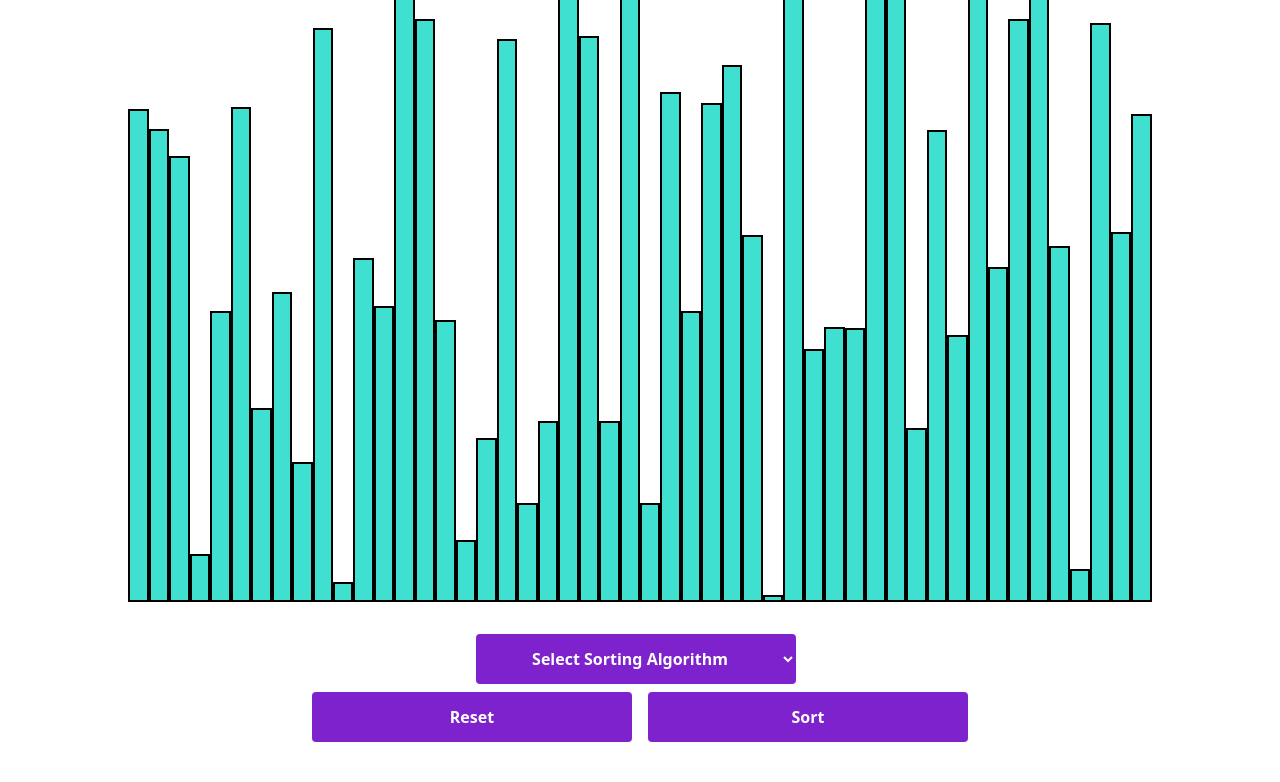
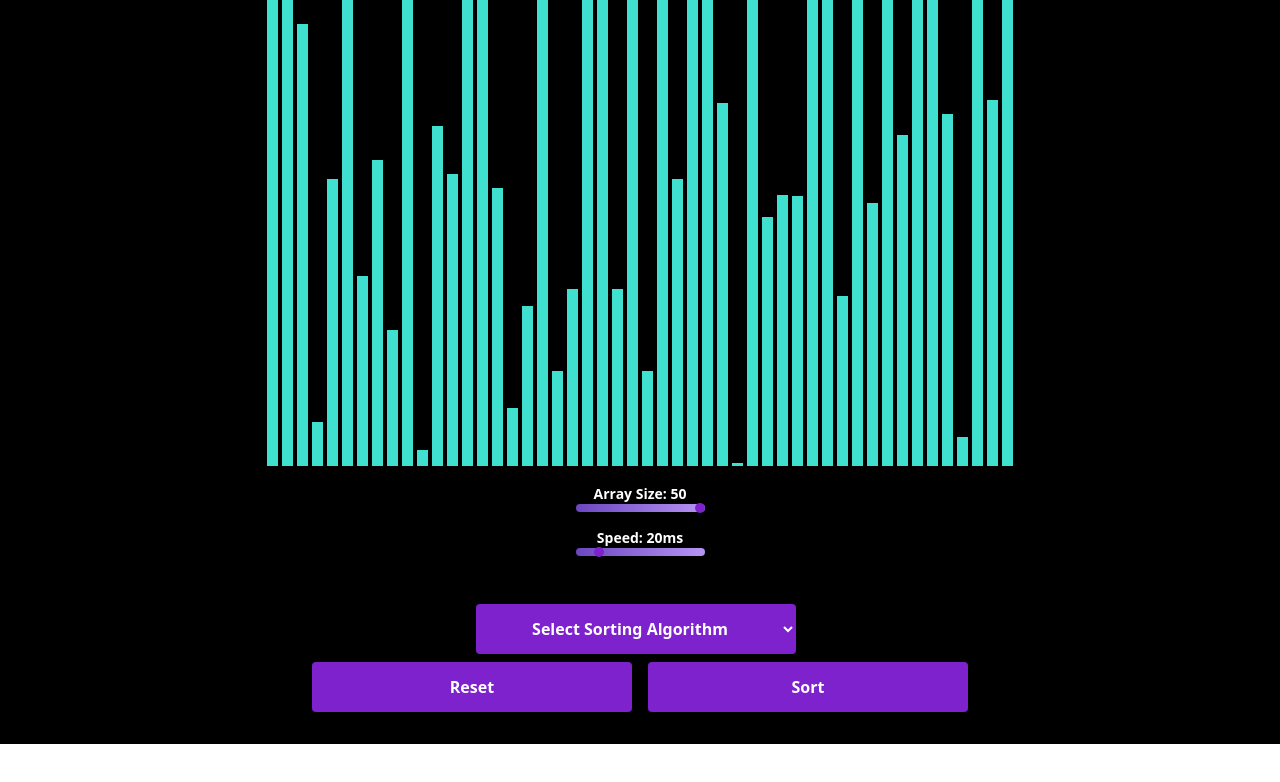
Before and after one commit to BasicallyManny/Algorithm-Visualizer, a React (Vite) app: page /visualizer in a window 1280 px wide. Shown: the top 782 px of the page. Built offline with nearby package versions, Linux system fonts and the light colour scheme.

Commit message:
implemented array size and speed slider and updated toast notifications

```diff
--- a/package.json
+++ b/package.json
@@ -14,6 +14,7 @@
     "react": "^18.3.1",
     "react-dom": "^18.3.1",
     "react-hot-toast": "^2.4.1",
+    "react-router-dom": "^6.27.0",
     "react-toastify": "^10.0.6"
   },
   "devDependencies": {
--- a/src/App.tsx
+++ b/src/App.tsx
@@ -1,16 +1,25 @@
-import './App.css'
-import Visualizer from './components/Visualizer'
+import React, { useState } from 'react';
+import './App.css';
+import Visualizer from './components/Visualizer';
+import Navbar from './components/Navbar';
 
 function App() {
+    const [arraySize, setArraySize] = useState(50);  // State for array size
+    const [animationSpeed, setAnimationSpeed] = useState(20); // State for animation speed
 
-
-  return (
-    <div>
-      <div className="fixed bottom-14 left-0 right-0 mx-auto">
-        <Visualizer ArraySize={50} />
-      </div>
-    </div>
-  );
+    return (
+        <div>
+            <Navbar />
+            <div className="fixed bottom-14 left-0 right-0 mx-auto bg-black">
+                <Visualizer
+                    ArraySize={arraySize}
+                    AnimationSpeed={animationSpeed}
+                    setArraySize={setArraySize}         // Passing state setter for array size
+                    setAnimationSpeed={setAnimationSpeed} // Passing state setter for animation speed
+                />
+            </div>
+        </div>
+    );
 }
 
-export default App
+export default App;
--- /dev/null
+++ b/src/components/Navbar.tsx
@@ -0,0 +1,9 @@
+export default function Navbar() {
+    return (
+        <div className="navbar bg-base-100">
+            <div className="flex-1">
+                <a className="btn btn-ghost normal-case text-xl">Sorting Visualizer</a>
+            </div>
+        </div>
+    );
+}
--- a/src/components/Visualizer.tsx
+++ b/src/components/Visualizer.tsx
@@ -1,6 +1,9 @@
 import React from "react";
 import * as algorithms from "../algorithms/sortingAlgorithms";
 import { motion } from 'framer-motion'; // Import framer-motion
+import { ToastContainer, toast } from 'react-toastify';
+import 'react-toastify/dist/ReactToastify.css';
+
 
 // Default Animation variables
 const ANIMATION_SPEED_MS = 20; // Adjusted for smoother animation
@@ -10,6 +13,9 @@ const SECONDARY_COLOR = 'red';
 // Define the types for props (if any are needed)
 interface VisualizerProps {
     ArraySize?: number; // Optional prop for setting the array size
+    AnimationSpeed: number;
+    setArraySize: (size: number) => void;       // Prop to update array size
+    setAnimationSpeed: (speed: number) => void; // Prop to update animation speed
 }
 
 // Define the state types
@@ -25,7 +31,7 @@ export default class Visualizer extends React.Component<VisualizerProps, Visuali
         super(props);
         this.state = {
             array: [],
-            selectedAlgorithm: "",
+            selectedAlgorithm: "NOTHING",
             barHeights: [], // Initial heights (empty)
             barColors: [] // Initial colors (empty)
         };
@@ -36,6 +42,13 @@ export default class Visualizer extends React.Component<VisualizerProps, Visuali
      */
     componentDidMount(): void {
         this.resetArray();
+    }
+
+    // Use componentDidUpdate to check if ArraySize has changed
+    componentDidUpdate(prevProps: VisualizerProps): void {
+        if (prevProps.ArraySize !== this.props.ArraySize) {
+            this.resetArray();
+        }
     }
 
     /**
@@ -193,17 +206,25 @@ export default class Visualizer extends React.Component<VisualizerProps, Visuali
      */
     handleSort(): void {
         const { selectedAlgorithm } = this.state;
-        if (selectedAlgorithm === "insertionSort") {
-            this.insertionSort();
-        } else if (selectedAlgorithm === "mergeSort") {
+        if(selectedAlgorithm === "NOTHING"){
+            this.notifyUser("Please select a sorting algorithm before sorting.", 'error');
+        }
+        else if (selectedAlgorithm === "insertionSort") {
+           this.insertionSort();
+        }else if (selectedAlgorithm === "mergeSort") {
             this.mergeSort();
-        } else if (selectedAlgorithm === "quickSort") {
+        }else if (selectedAlgorithm === "quickSort") {
             this.quickSort();
         }
-        else if (selectedAlgorithm === "NOTHING") {
-            alert("Please select a sorting algorithm before sorting.");
+    }
+
+    notifyUser = (message, type) => {
+        if (type === 'success') {
+            toast.success(message);
+        } else if (type === 'error') {
+            toast.error(message);
         }
-    }
+    };
 
     /**
      * Checks if the array is sorted in ascending order
@@ -226,13 +247,14 @@ export default class Visualizer extends React.Component<VisualizerProps, Visuali
 
         return (
             //UI ELEMENTS
-            <div id="visualizer-container" className="flex justify-center flex-col items-center h-screen !mt-8">
+            <div id="visualizer-container" className="flex justify-center flex-col items-center !mt-8 !mb-8 ">
                 <div
                     id="visualizer-wrapper"
                     className="flex justify-center items-end !mt-4"
                     style={{
                         height: '80vh',
                         width: '80vw',
+                        maxWidth: '1200px', // Set a max width to avoid over-expanding the container
                     }}
                 >
                     {/* RENDERING ARRAY BARS */}
@@ -245,13 +267,44 @@ export default class Visualizer extends React.Component<VisualizerProps, Visuali
                             transition={{ ease: "linear", stiffness: 100 }}
                             style={{
                                 backgroundColor: barColors[idx], // Color controlled by state
-                                width: `${(100 / barHeights.length)}%`, // Ensure bars fit in the container
+                                width: `min(100% / ${barHeights.length}, 15px)`, // Set a minimum width for bars
                             }}
                         />
                     ))}
                 </div>
+                <div id="array-size-selecors">
+                    {/* Slider for adjusting array size */}
+                    <div id="sizeSlider" className="flex flex-col items-center text-white m-4">
+                        <label className="text-sm font-bold text-white">Array Size: {this.props.ArraySize}</label>
+                        <input
+                            type="range"
+                            min="10"
+                            max="50"
+                            value={this.props.ArraySize}
+                            onChange={(e) => this.props.setArraySize(Number(e.target.value))}
+                            className="w-full appearance-none h-2 rounded-full bg-purple-700 cursor-pointer"
+                            style={{
+                                background: 'linear-gradient(to right, #6b46c1, #b794f4)', // Gradient purple for track
+                            }}
+                        />
+                    </div>
+                    {/* Slider for adjusting animation speed */}
+                    <div className="flex flex-col items-center text-white m-4">
+                        <label className="text-sm font-bold">Speed: {this.props.AnimationSpeed}ms</label>
+                        <input
+                            type="range"
+                            min="5"
+                            max="100"
+                            value={this.props.AnimationSpeed}
+                            onChange={(e) => this.props.setAnimationSpeed(Number(e.target.value))}
+                            className="w-full appearance-none h-2 rounded-full bg-purple-700 cursor-pointer"
+                            style={{
+                                background: 'linear-gradient(to right, #6b46c1, #b794f4)', // Gradient purple for track
+                            }}
+                        />
+                    </div>
+                </div>
 
-                {/* UI ELEMENTS */}
                 <div className="flex flex-col items-center mt-8 w-full space-y-2">
                     <select
                         //Upon selection the State of the selectedAlgorithm is updated
@@ -266,7 +319,7 @@ export default class Visualizer extends React.Component<VisualizerProps, Visuali
                         <option value="mergeSort">Merge Sort</option>
                         <option value="quickSort">Quick Sort</option>
                     </select>
-                    <div id="Sorting_Buttons-Container" className="flex flex-cols space-x-4 sm:flex-row justify-center items-center w-full">
+                    <div id="Sorting_Buttons-Container" className="flex flex-cols space-x-4 sm:flex-row justify-center items-center w-full ">
                         <button
                             className="bg-purple-700 hover:bg-purple-800 text-white font-bold rounded mb-2 sm:mb-0 w-3/4 sm:w-1/4 text-center"
                             onClick={() => this.refreshPage()}
@@ -288,12 +341,22 @@ export default class Visualizer extends React.Component<VisualizerProps, Visuali
                         </button>
                     </div>
                 </div>
+                {/* Toast Notification Container */}
+                <ToastContainer
+                    position="top-right"
+                    autoClose={3000}
+                    hideProgressBar={false}
+                    closeOnClick
+                    pauseOnHover
+                    draggable
+                    theme="colored"
+                />
             </div>
         );
     }
 }
 
-// Function to generate a random integer between min and max
+// Function to generate a random integer between min and maxs
 function randomIntFromInterval(min: number, max: number): number {
     return Math.floor(Math.random() * (max - min + 1) + min);
 }
--- a/src/index.css
+++ b/src/index.css
@@ -4,3 +4,35 @@
 .Toastify__toast-container {
     z-index: 9999; /* Ensure it's above other elements */
 }
+
+input[type="range"]::-webkit-slider-thumb {
+    -webkit-appearance: none;
+    appearance: none;
+    width: 10px;
+    height: 10px;
+    border-radius: 50%;
+    background: #7e22ce;
+    cursor: pointer;
+  }
+
+  input[type="range"]::-moz-range-thumb {
+    width: 10px;
+    height: 10px;
+    border-radius: 50%;
+    background: #7e22ce;
+    cursor: pointer;
+  }
+
+  input[type="range"]::-ms-thumb {
+    width: 10px;
+    height: 10px;
+    border-radius: 50%;
+    background: #7e22ce;
+    cursor: pointer;
+  }
+
+  .array-bar {
+    padding: 0;
+    margin: 0;
+    box-sizing: border-box;
+  }
```
Also changed, not shown: 1 other file (tests, documents, lock files or other folders).
